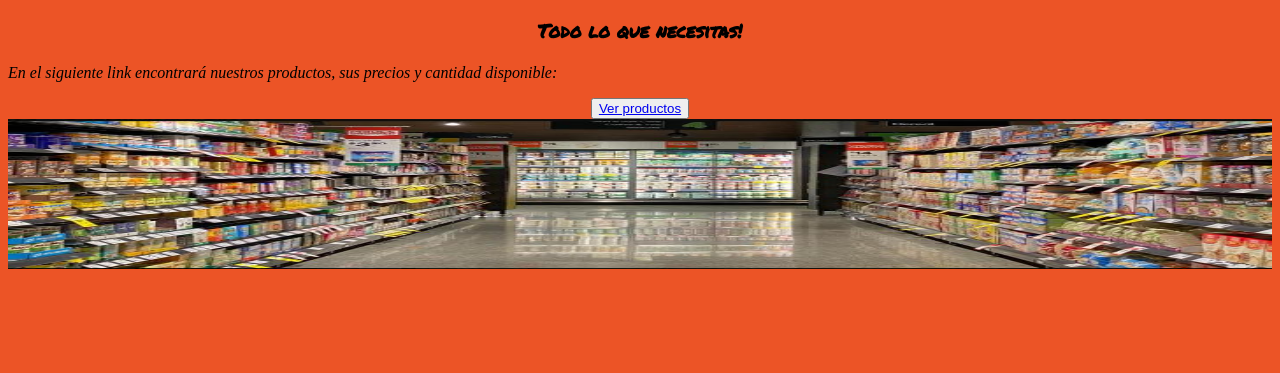
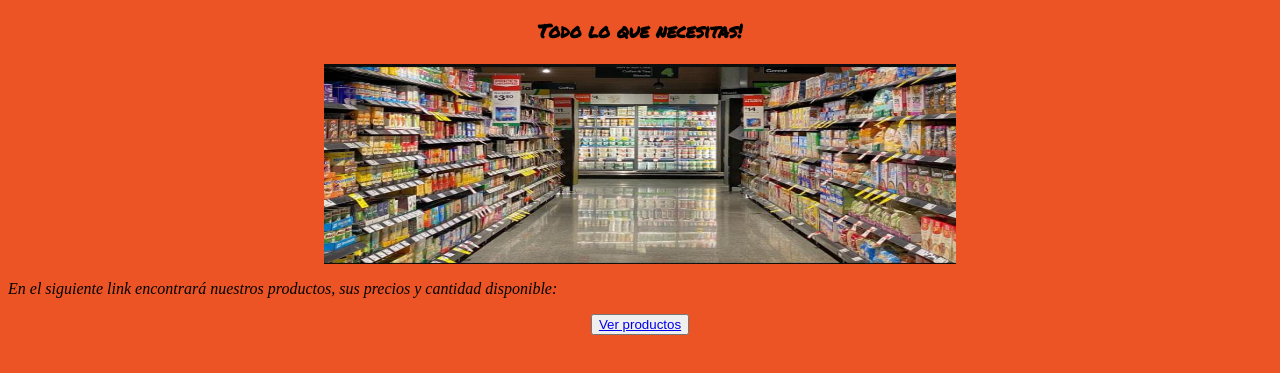
Before and after one commit to CarlaCapelli/CapelliSuper, a website built with Parcel: page index.html in a window 1280 px wide. Shown: the part 273-646 px from the top of the page. Built offline with nearby package versions, Linux system fonts and the light colour scheme; a web font is replaced by a local one.

Commit message:
fotoSuper

```diff
--- a/css/styles.css
+++ b/css/styles.css
@@ -33,3 +33,7 @@ button {
   display: block;
   margin: auto;
 }
+.super {
+  width: 50%;
+  height: 200px;
+}
--- a/index.html
+++ b/index.html
@@ -24,12 +24,13 @@
     <h1>Bienvenidos</h1>
 
     <h2>Supermercado Capelli</h2>
+
     <h3>Todo lo que necesitas!</h3>
+    <img src="super.jpg" alt="super" class="super" />
     <p>
       En el siguiente link encontrará nuestros productos, sus precios y cantidad
       disponible:
     </p>
     <button><a href="productos.html">Ver productos</a></button>
-    <img src="super.jpg" alt="super" />
   </body>
 </html>
```
